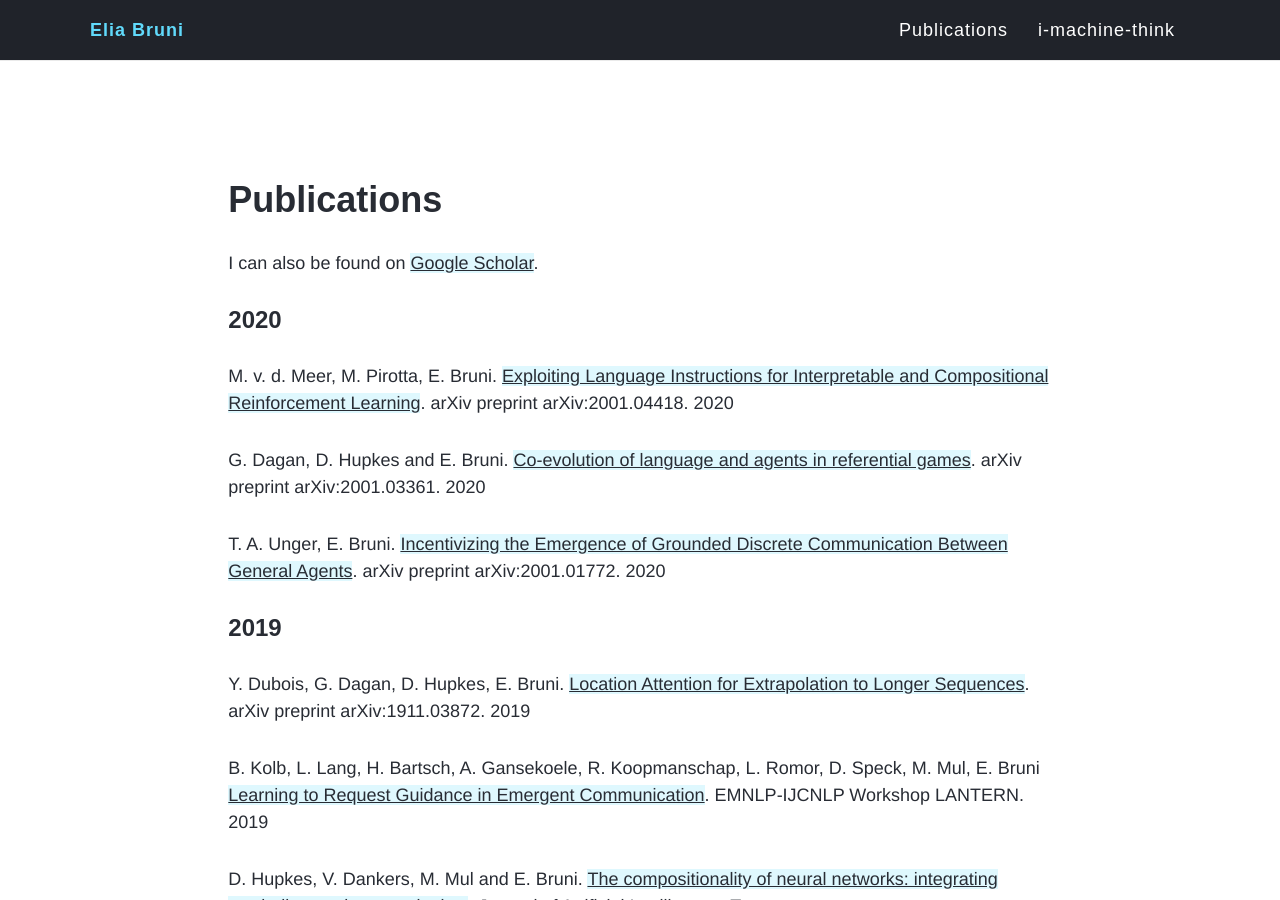
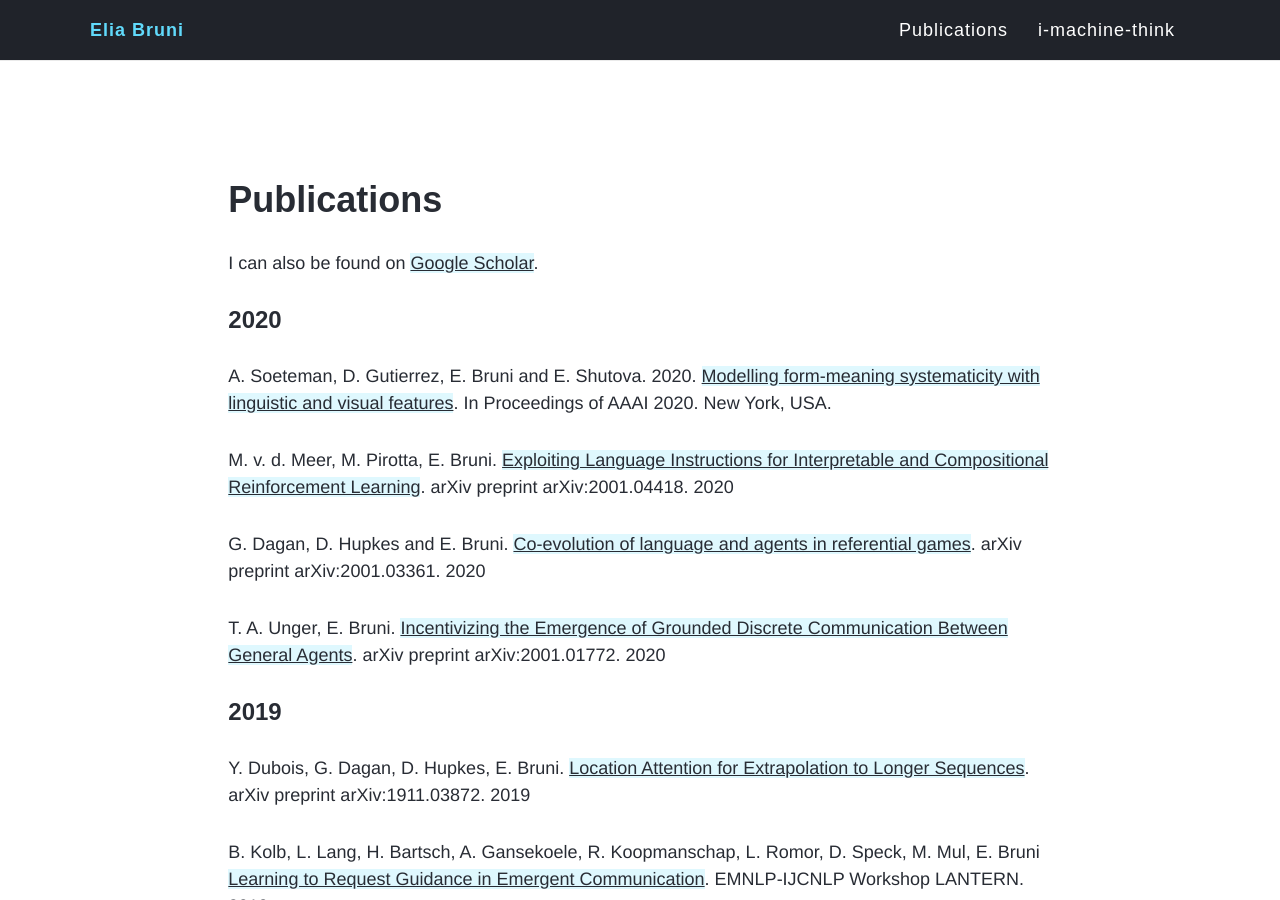
Before and after one commit to eliabruni/eliabruni.github.io, a Jekyll site: the page built from publications.md, in a window 1280 px wide and 900 px high. Built offline with Jekyll 4.4.1, drawn with Linux system fonts in a browser that asks for light colours; nearby versions of some CDN libraries.

Commit message:
add arie's paper

```diff
--- a/publications.md
+++ b/publications.md
@@ -8,6 +8,9 @@ title: ""
 I can also be found on [Google Scholar](https://scholar.google.com/citations?user=Oyb3NYgAAAAJ&hl=en).
 
 ### 2020
+A. Soeteman, D. Gutierrez, E. Bruni and E. Shutova. 2020. [Modelling form-meaning systematicity
+with linguistic and visual features](). In Proceedings of AAAI 2020. New York, USA.
+
 M. v. d. Meer, M. Pirotta, E. Bruni. [Exploiting Language Instructions for Interpretable and Compositional Reinforcement Learning](https://arxiv.org/abs/2001.04418). arXiv preprint arXiv:2001.04418. 2020
 
 G. Dagan, D. Hupkes and E. Bruni. [Co-evolution of language and agents in referential games](https://arxiv.org/abs/2001.03361). arXiv preprint arXiv:2001.03361. 2020
```
